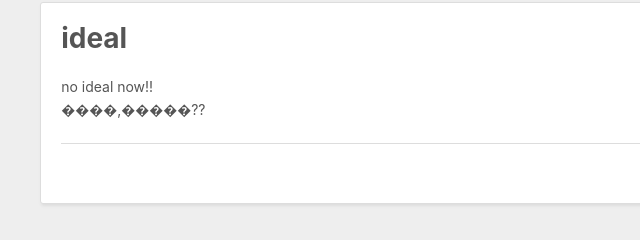
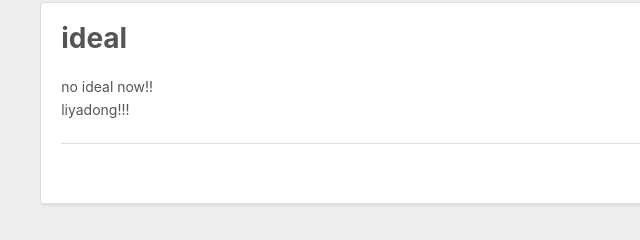
Before and after one commit to shijiashuai123/shuijianbaozi.github.io, a plain HTML site: page index.html in a window 1280 px wide. Shown: the part 377-617 px from the top of the page, 0-640 px from the left. Drawn offline with nearby package versions, Linux system fonts and the light colour scheme.

Commit message:
Site updated: 2019-01-19 09:44:45

```diff
--- a/index.html
+++ b/index.html
@@ -84,7 +84,7 @@
 
     <div class="article-entry" itemprop="articleBody">
 
-        <p>no ideal now!!<br>����,�����??</p>
+        <p>no ideal now!!<br>liyadong!!!</p>
 
 
     </div>
```
Also changed, not shown: 2019/01/18/ideal/index.html (+5 -5 lines).
